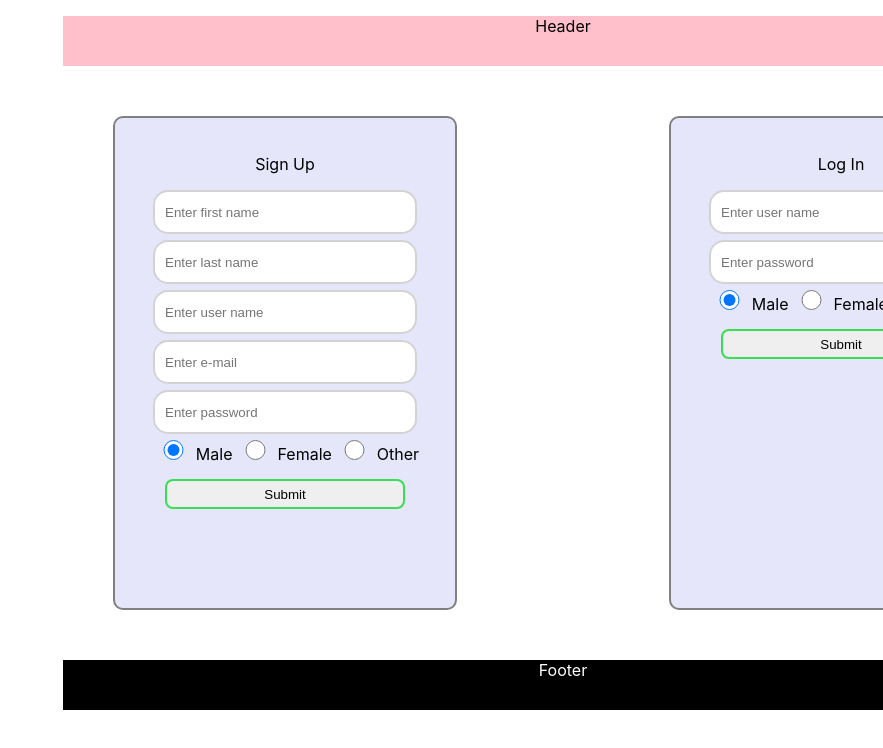
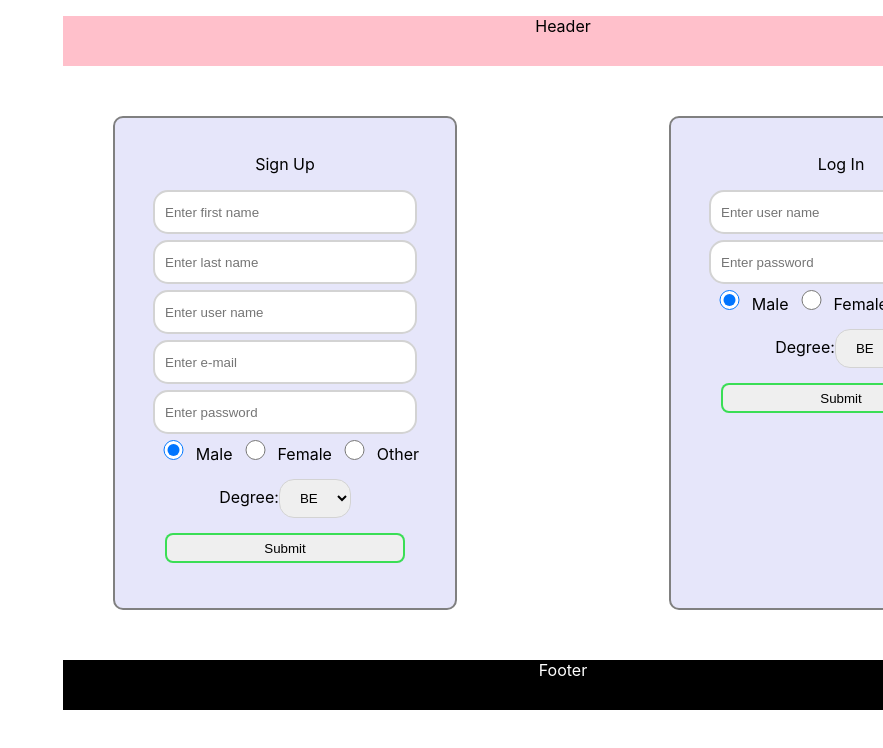
Before and after one commit to bacancy-neel/react-js, a React (Create React App) app in the folder signup-login/: page / in a window 1280 px wide. Shown: the top 748 px of the page, without its empty margins (397-1280 px from the left). Built offline with nearby package versions, Linux system fonts and the light colour scheme.

Commit message:
Ready to deploy

```diff
--- a/signup-login/src/App.css
+++ b/signup-login/src/App.css
@@ -39,6 +39,12 @@ footer {
   text-align: right;
 
 }
+select{
+  margin-top: 5%;
+  border-radius: 15px;
+  border-style: solid;
+  border-color: lightgray;
+}
 
 input {
   width: 80%;
--- a/signup-login/src/components/Body.js
+++ b/signup-login/src/components/Body.js
@@ -13,13 +13,15 @@ class Body extends Component {
                 username: "",
                 email: "",
                 password: "",
-                gender: "male"
+                gender: "male",
+                degree: "BE"
             },
             users: [],
             loginForm: {
                 username: "",
                 password: "",
-                gender: "male"
+                gender: "male",
+                degree: "BE"
             },
             text: ""
         };
@@ -122,7 +124,8 @@ class Body extends Component {
             "username": signUpForm.username,
             "email": signUpForm.email,
             "password": signUpForm.password,
-            "gender": signUpForm.gender
+            "gender": signUpForm.gender,
+            "degree": signUpForm.degree
         }
         users = this.state.users.concat(obj);
 
@@ -131,14 +134,17 @@ class Body extends Component {
             loginForm: {
                 username: obj.first_name,
                 password: obj.password,
-                gender: obj.gender
+                gender: obj.gender,
+                degree: obj.degree
             },
             signUpForm: {
                 first_name: "",
                 last_name: "",
                 username: "",
                 email: "",
-                password: ""
+                password: "",
+                gender: "male",
+                degree: "BE"
             }
         }, () => {
             alert("Submitted succesfully!");
@@ -163,7 +169,9 @@ class Body extends Component {
             this.setState({
                 loginForm: {
                     username: "",
-                    password: ""
+                    password: "",
+                    gender: "male",
+                    degree: "BE"
                 }
             });
             alert("Logged in succesfully");
--- a/signup-login/src/components/Login.js
+++ b/signup-login/src/components/Login.js
@@ -9,7 +9,8 @@ class Login extends Component {
         this.state = {
             username: "",
             password: "",
-            gender: "male"
+            gender: "male",
+            degree: "BE"
         }
     }
 
@@ -30,6 +31,7 @@ class Login extends Component {
         nextState.username = nextProps.loginform.username;
         nextState.password = nextProps.loginform.password;
         nextState.gender = nextProps.loginform.gender;
+        nextState.degree = nextProps.loginform.degree;
         console.log("LOGIN WILL UPDATE", nextProps, nextState);
     }
 
@@ -85,7 +87,14 @@ class Login extends Component {
                     value="other"
                     checked={this.state.gender === "other"}
                     onChange={(e) => this.props.inputChange(e)}
-                />Other
+                />Other<br />
+                Degree:
+                <select name="degree" className="loginForm" onChange={(e) => this.props.inputChange(e)}>
+                    <option value="BE" selected={this.state.degree === "BE"}>BE</option>
+                    <option value="ME" selected={this.state.degree === "ME"}>ME</option>
+                    <option value="BCA" selected={this.state.degree === "BCA"}>BCA</option>
+                    <option value="MCA" selected={this.state.degree === "MCA"}>MCA</option>
+                </select>
                 <input type="button" value="Submit" className="btn" onClick={() => this.props.onLogin()} />
             </div>
         );
--- a/signup-login/src/components/SignUp.js
+++ b/signup-login/src/components/SignUp.js
@@ -98,7 +98,14 @@ class SignUp extends Component {
                     value="other"
                     checked={this.props.signupform.gender === "other"}
                     onChange={(e) => this.props.inputChange(e)}
-                />Other
+                />Other<br />
+                Degree:
+                <select name="degree" className="signUpForm" onChange={(e) => this.props.inputChange(e)}>
+                    <option value="BE" selected={this.props.signupform.degree === "BE"}>BE</option>
+                    <option value="ME" selected={this.props.signupform.degree === "ME"}>ME</option>
+                    <option value="BCA" selected={this.props.signupform.degree === "BCA"}>BCA</option>
+                    <option value="MCA" selected={this.props.signupform.degree === "MCA"}>MCA</option>
+                </select>
 
                 <input type="button" formMethod="post" value="Submit" className="btn" onClick={() => this.props.onAddUser()} />
             </form>
```
